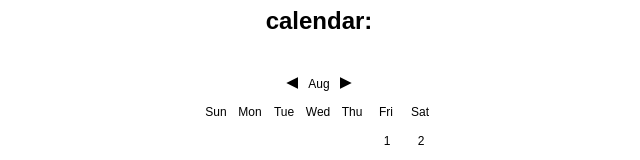
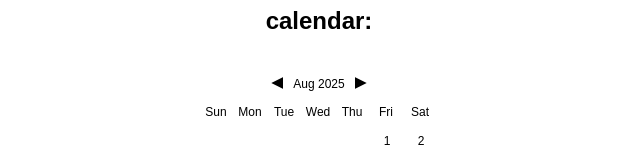
Before and after one commit to voodoobat/date-picker-vue, a Vue app: page / in a window 1280 px wide. Shown: the part 262-422 px from the top of the page, without its empty margins (321-961 px from the left). Built offline with nearby package versions, Linux system fonts and the light colour scheme.

Commit message:
fix: date-picker: adds losted year

```diff
--- a/src/components/DatePicker/DatePicker.vue
+++ b/src/components/DatePicker/DatePicker.vue
@@ -2,7 +2,7 @@
   <div :class="$style.datepicker">
     <div :class="$style.month">
       <button :class="[$style.button]" type="button" @click="prevMonth" />
-      {{ formattedMonth }}
+      {{ formattedMonth }} {{ year }}
       <button :class="[$style.button]" type="button" @click="nextMonth" />
     </div>
     <div :class="$style.weekdays">
@@ -37,12 +37,10 @@ import { useDatePicker, formatDate } from '.'
 const props = defineProps<DatePickerProps>()
 const emit = defineEmits<DatePickerEmits>()
 
-const { active, days, formattedMonth, nextMonth, prevMonth, weekdays } =
+const { active, days, formattedMonth, nextMonth, prevMonth, weekdays, year } =
   useDatePicker(props)
 
-watch(active, () => {
-  emit('update:value', formatDate(active.value))
-})
+watch(active, () => emit('update:value', formatDate(active.value)))
 </script>
 
 <style module>
```
